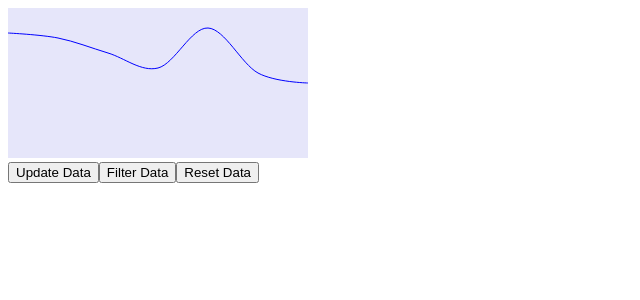
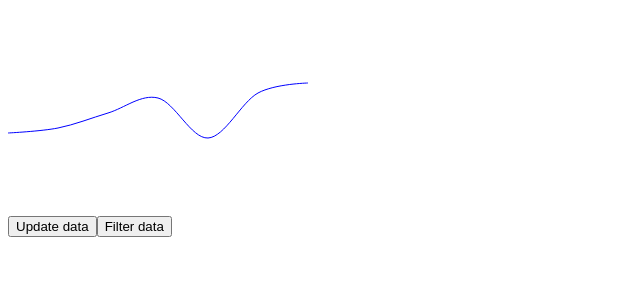
Before and after one commit to OscarKodes/React_and_D3_practice, a React (Create React App) app: page / in a window 1280 px wide. Shown: the top 300 px of the page, without its empty margins (0-640 px from the left). Built offline with nearby package versions, Linux system fonts and the light colour scheme.

Commit message:
Worked on axis tutorial, but the axes do not show up.

```diff
--- a/src/components/App.jsx
+++ b/src/components/App.jsx
@@ -1,66 +1,68 @@
 import React, { useState, useRef, useEffect } from "react";
-import { select, line, curveCardinal } from "d3";
+import {
+  select,
+  line,
+  curveCardinal,
+  axisBottom,
+  axisRight,
+  scaleLinear,
+} from "d3";
 
 function App() {
   const [data, setData] = useState([25, 30, 45, 60, 20, 65, 75]);
   const svgRef = useRef();
 
-  const updateDataHandler = () => {
-    setData((prevState) => {
-      return prevState.map((d) => d + 5);
-    });
-  };
+  // will be called initially and on every data change
+  useEffect(() => {
+    const svg = select(svgRef.current);
+    const xScale = scaleLinear()
+      .domain([0, data.length - 1])
+      .range([0, 300]);
 
-  const filterDataHandler = () => {
-    setData((prevState) => {
-      return prevState.filter((d) => d <= 35);
-    });
-  };
+    const yScale = scaleLinear().domain([0, 150]).range([150, 0]);
 
-  const resetDataHandler = () => {
-    setData([25, 30, 45, 60, 20, 65, 75]);
-  };
+    const xAxis = axisBottom(xScale)
+      .ticks(data.length)
+      .tickFormat((index) => index + 1);
+    svg.select(".x-axis").style("transform", "translateY(150px)").call(xAxis);
 
-  // Will be called initially and on every data change
-  useEffect(() => {
-    console.log(svgRef);
+    const yAxis = axisRight(yScale);
+    svg.select(".y-axis").style("transform", "translateX(300px)").call(yAxis);
 
-    const svg = select(svgRef.current).style("background-color", "lavender");
+    // generates the "d" attribute of a path element
     const myLine = line()
-      .x((value, i) => i * 50)
-      .y((value) => value)
+      .x((value, index) => xScale(index))
+      .y(yScale)
       .curve(curveCardinal);
 
-    // svg
-    //   .selectAll("circle")
-    //   .data(data)
-    //   .join(
-    //     (enter) => enter.append("circle"),
-    //     (update) => update.attr("class", "updated"),
-    //     (exit) => exit.remove()
-    //   )
-    //   .attr("r", (d) => d)
-    //   .attr("cx", (d) => d * 2)
-    //   .attr("cy", (d) => d * 2)
-    //   .attr("fill", "green")
-    //   .attr("stroke", "red");
-
+    // renders path element, and attaches
+    // the "d" attribute from line generator above
     svg
-      .selectAll("path")
+      .selectAll(".line")
       .data([data])
       .join("path")
-      .attr("d", (value) => myLine(value))
+      .attr("class", "line")
+      .attr("d", myLine)
       .attr("fill", "none")
       .attr("stroke", "blue");
   }, [data]);
 
   return (
     <React.Fragment>
-      <svg ref={svgRef}></svg>
+      <svg ref={svgRef}>
+        <g className="x-axis" />
+        <g className="y-axis" />
+      </svg>
       <br />
-      <button onClick={updateDataHandler}>Update Data</button>
-      <button onClick={filterDataHandler}>Filter Data</button>
-      <button onClick={resetDataHandler}>Reset Data</button>
+      <br />
+      <br />
+      <br />
+      <button onClick={() => setData(data.map((value) => value + 5))}>
+        Update data
+      </button>
+      <button onClick={() => setData(data.filter((value) => value < 35))}>
+        Filter data
+      </button>
     </React.Fragment>
   );
 }
```
